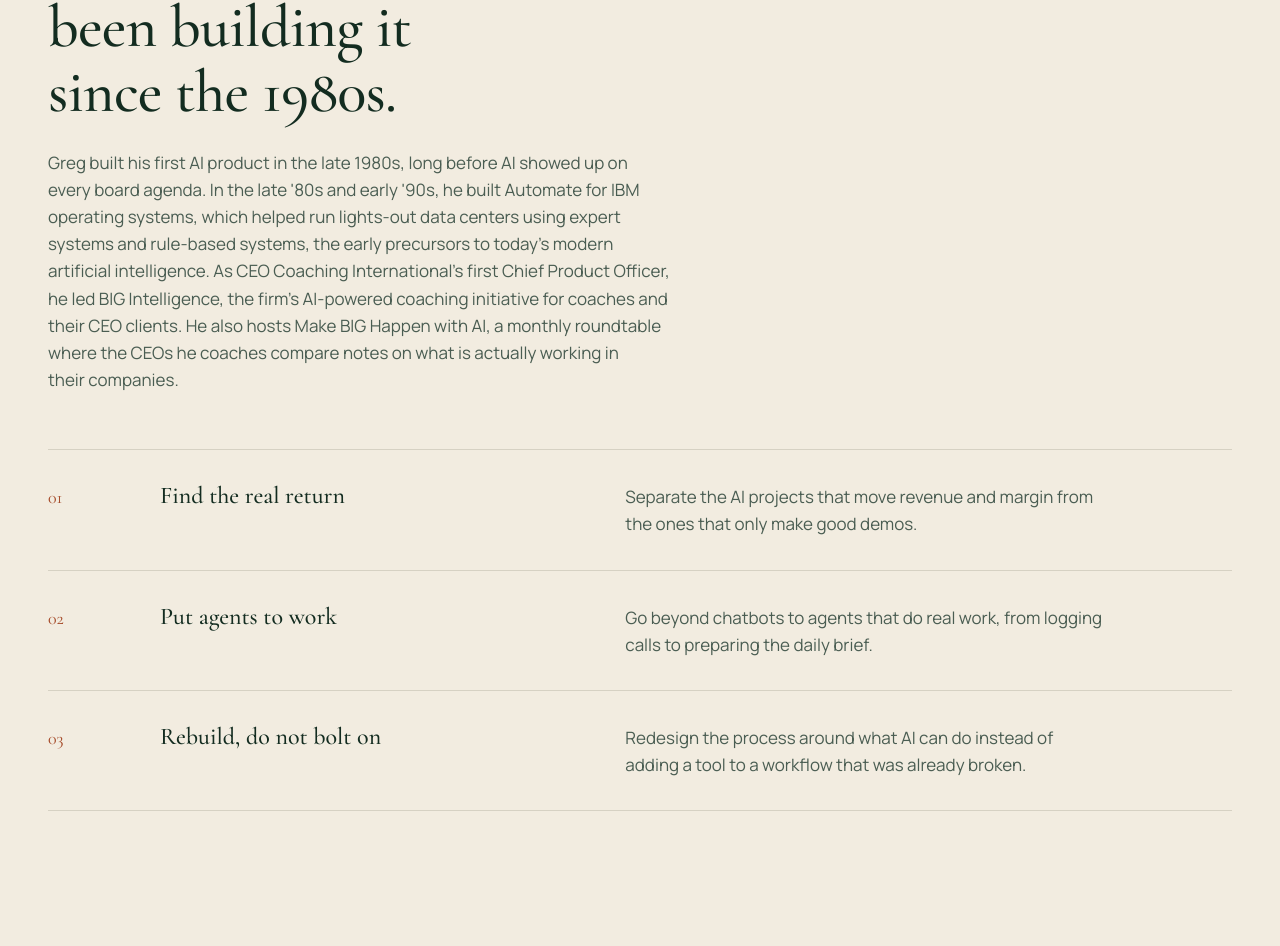
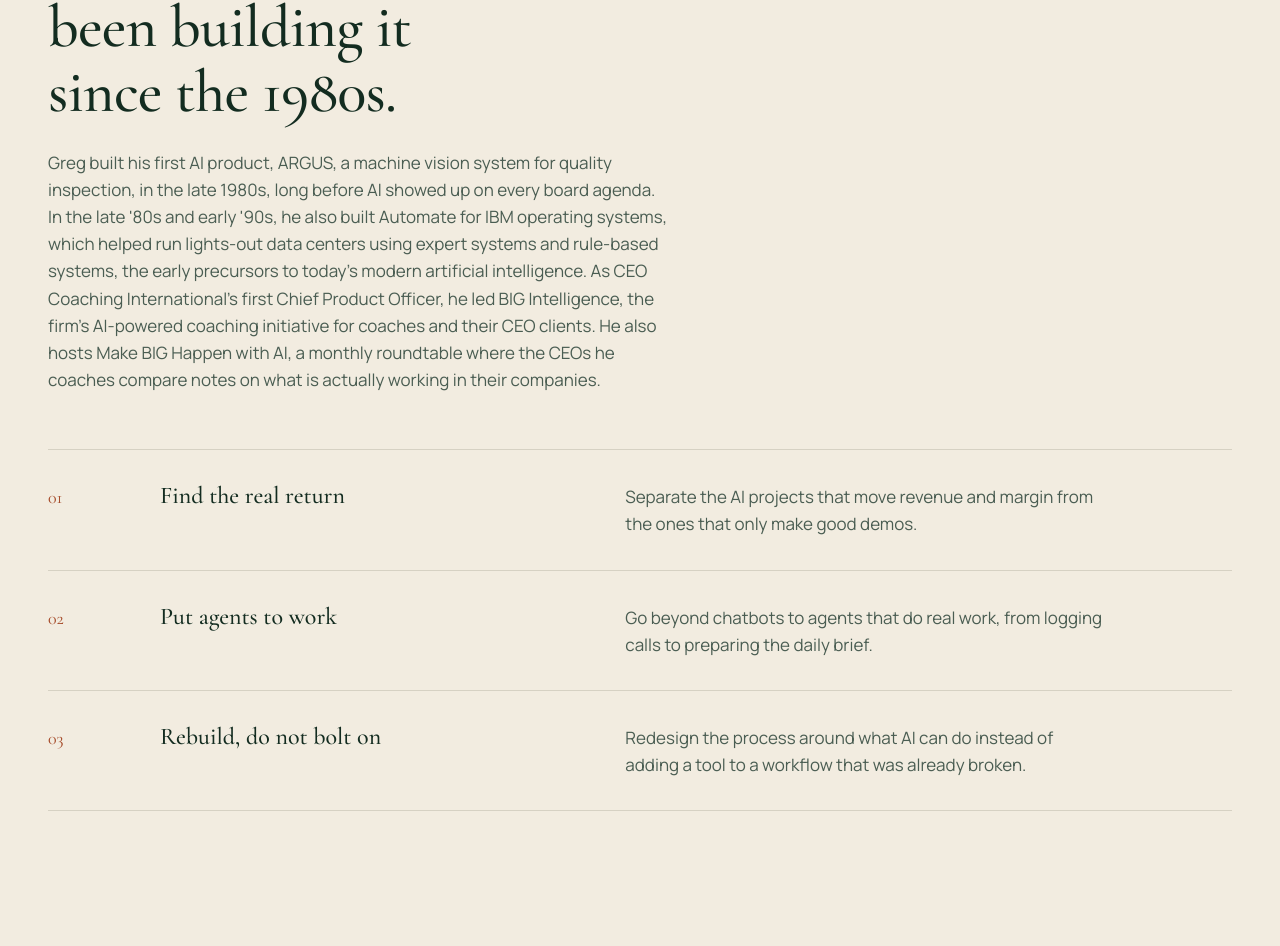
Before and after one commit to gregcott-commits/greg-coticchia-coaching, a plain HTML site: page index.html in a window 1280 px wide. Shown: the part 9773-10719 px from the top of the page. Drawn offline with nearby package versions, Linux system fonts and the light colour scheme.

Commit message:
Name ARGUS as Greg's first AI product
Co-Authored-By: Claude Opus 5.5 <noreply@anthropic.com>
Claude-Session: https://claude.ai/code/session_01Rh66W6byE3QhM8EFymom6R

```diff
--- a/index.html
+++ b/index.html
@@ -290,7 +290,7 @@
       <div class="container">
         <p class="eyebrow" data-reveal>AI and leadership</p>
         <h2 class="section-title" id="ai-title" data-reveal>Helping CEOs put AI to work, from someone who has been building it since the 1980s.</h2>
-        <p class="outcomes-lead" data-reveal>Greg built his first AI product in the late 1980s, long before AI showed up on every board agenda. In the late '80s and early '90s, he built Automate for IBM operating systems, which helped run lights-out data centers using expert systems and rule-based systems, the early precursors to today's modern artificial intelligence. As CEO Coaching International's first Chief Product Officer, he led BIG Intelligence, the firm's AI-powered coaching initiative for coaches and their CEO clients. He also hosts Make BIG Happen with AI, a monthly roundtable where the CEOs he coaches compare notes on what is actually working in their companies.</p>
+        <p class="outcomes-lead" data-reveal>Greg built his first AI product, ARGUS, a machine vision system for quality inspection, in the late 1980s, long before AI showed up on every board agenda. In the late '80s and early '90s, he also built Automate for IBM operating systems, which helped run lights-out data centers using expert systems and rule-based systems, the early precursors to today's modern artificial intelligence. As CEO Coaching International's first Chief Product Officer, he led BIG Intelligence, the firm's AI-powered coaching initiative for coaches and their CEO clients. He also hosts Make BIG Happen with AI, a monthly roundtable where the CEOs he coaches compare notes on what is actually working in their companies.</p>
         <ul class="service-list" role="list">
           <li class="service" data-reveal style="--i:0">
             <span class="service-num">01</span>
```
